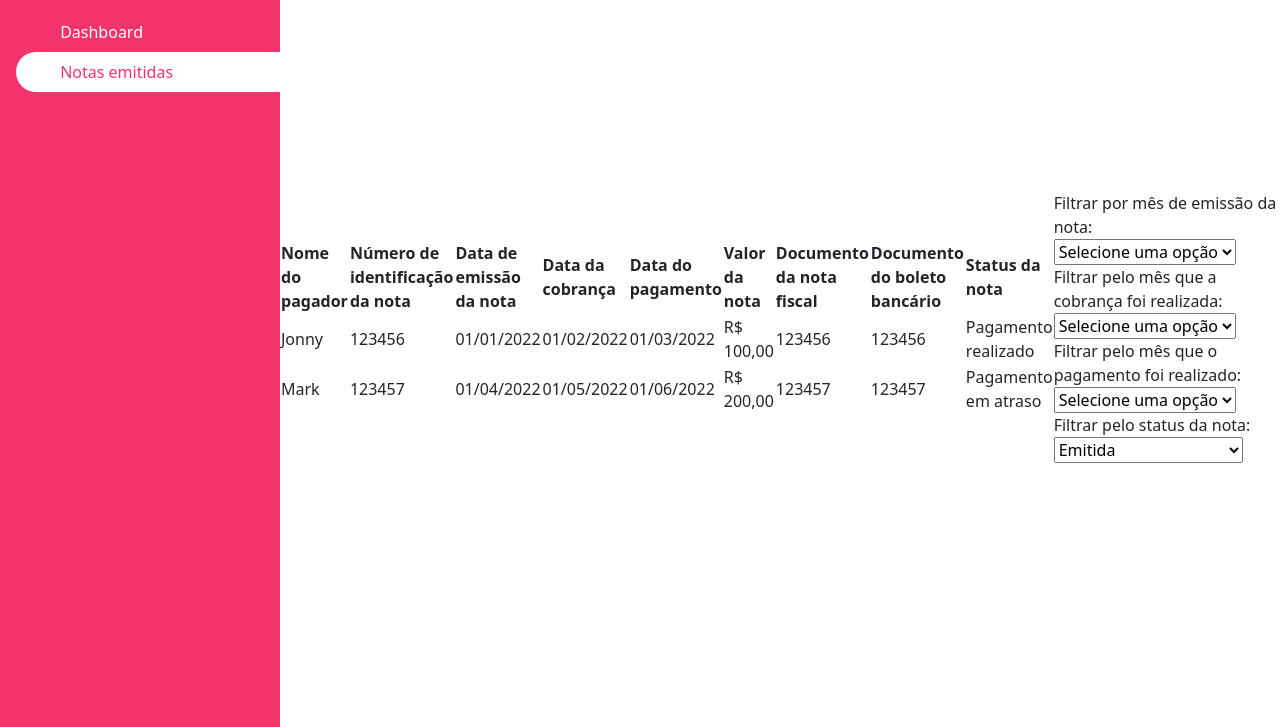
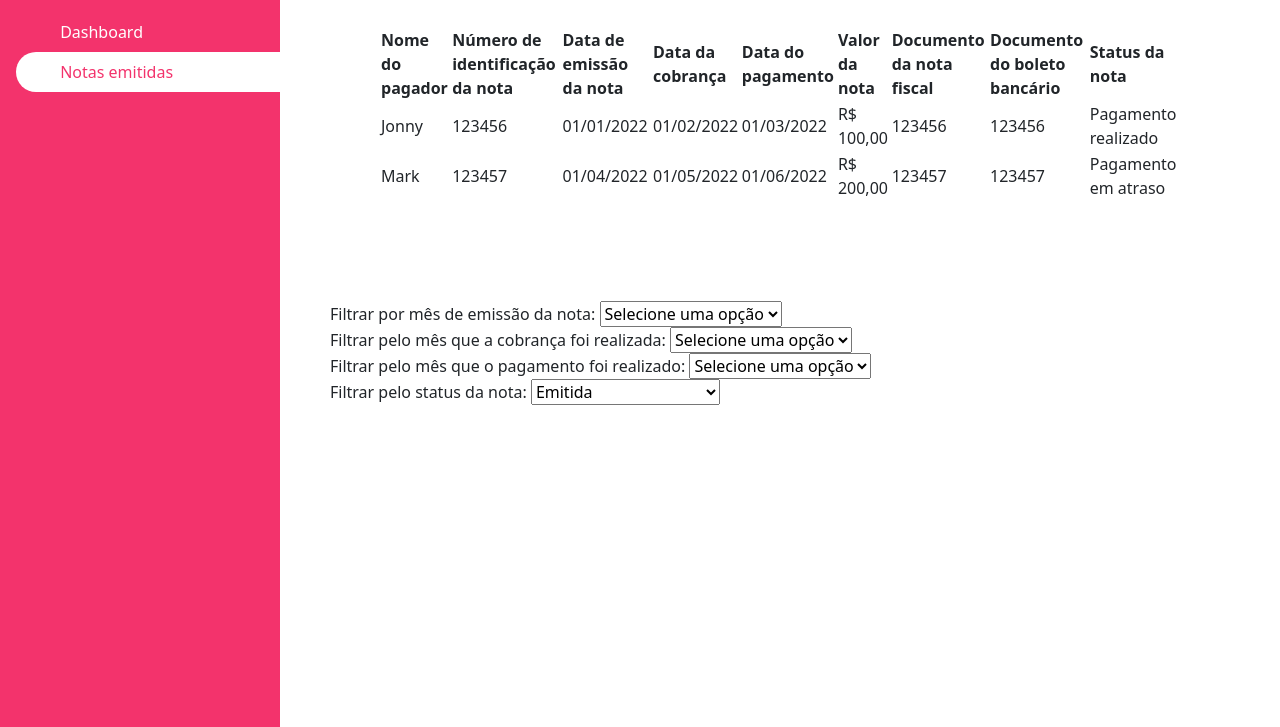
Before and after one commit to vhprestes/project-html, a plain HTML site: page notas.html in a window 1280 px wide. Shown: the part 73-800 px from the top of the page. Drawn offline with nearby package versions, Linux system fonts and the light colour scheme.

Commit message:
fix: better placement of table

```diff
--- a/assets/css/style.css
+++ b/assets/css/style.css
@@ -69,7 +69,8 @@ h4.font-monospace {
 } */
 
 .table-notas {
-  display: flex; /* Enables flexbox layout */
+  display: block;
+  width: 100%;
   justify-content: center; /* Centers content horizontally */
   align-items: center; /* Centers content vertically (optional) */
 }
@@ -79,3 +80,15 @@ h4.font-monospace {
   margin-left: 0px;
   margin-top: 50%;
 } */
+
+#tabela_notas {
+  margin-top: 10%;
+  margin-left: 10%;
+  margin-right: 10%;
+  margin-bottom: 10%;
+}
+
+.filters {
+  margin-top: 10px;
+  margin-left: 5%;
+}
```
